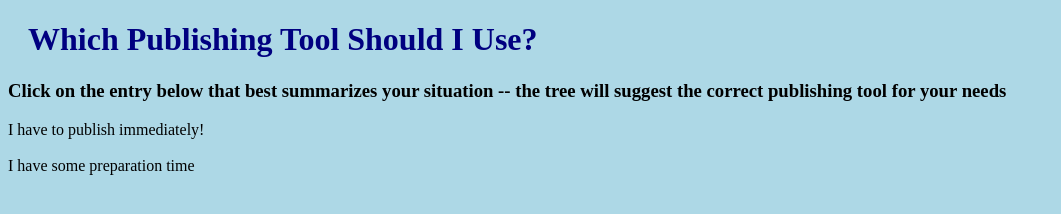
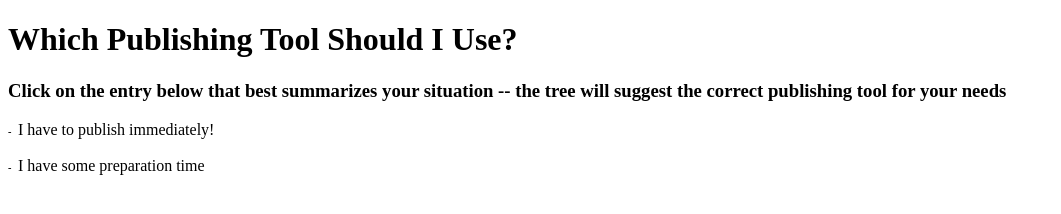
Before and after one commit to kedixo/story-type-input-form, a plain HTML site: page index.html in a window 1280 px wide. Shown: the whole page, without its empty margins (0-1061 px from the left). Drawn offline with nearby package versions, Linux system fonts and the light colour scheme.

Commit message:
Update main.css

```diff
--- a/main.css
+++ b/main.css
@@ -1,13 +1,22 @@
+dl.decision-tree dl {
+  margin:3px 0px;
+}
+
+dl.decision-tree dd {
+  margin:3px 0px 3px 20px;
+}
 
 dl.decision-tree dd.collapsed {
-	display:none;
+  display:none;
 }
 
-body {
-    background-color: lightblue;
+dl.decision-tree dt:before {
+  content:"-";
+  display:inline-block;
+  width:10px;
+  font-weight:bold; font-size:65%;
 }
 
-h1 {
-    color: navy;
-    margin-left: 20px;
+dl.decision-tree dt.collapsed:before {
+  content:"+";
 }
```
